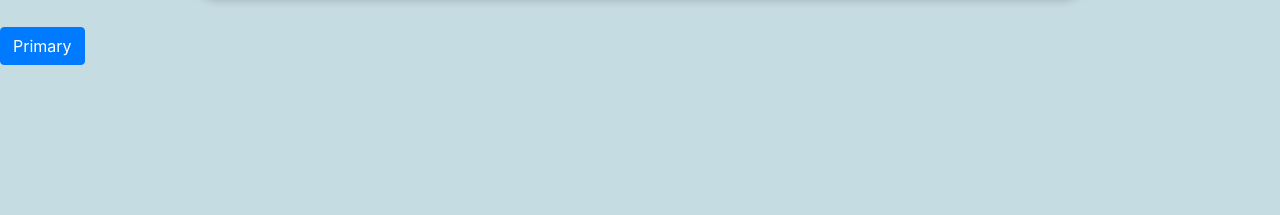
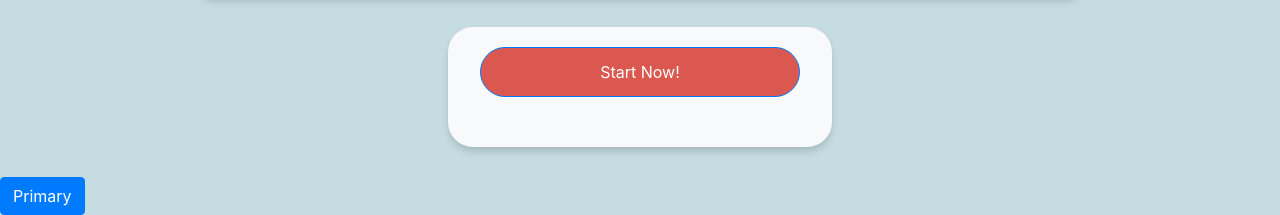
Before and after one commit to monghaii/AirBuddies-HackTX2019, a plain HTML site: page index.html in a window 1280 px wide. Shown: the part 1363-1578 px from the top of the page. Before the commit the page ends 1428 px from the top, so only its background shows below. Drawn offline with nearby package versions, Linux system fonts and the light colour scheme.

Commit message:
front page finalized, linked to application.html

```diff
--- a/frontend.js
+++ b/frontend.js
@@ -2,10 +2,5 @@ $(document).ready(function(e) {
     $("#test").click(function() {
         var interests = [true, false, true, true, false];
         var result getMatches("DFW", "JFK", 22, true, true, false, 3, interests)
-
-
-
-
-
     })
 });
--- a/index.html
+++ b/index.html
@@ -73,6 +73,9 @@
 
                 </div>
             </div>
+            <div class="buttonCard container bg-light">
+                <a href="application.html"><button type="button" id="test" class="btn btn-primary">Start Now!</button></a>
+            </div>
 
 
 
--- a/stylesheet.css
+++ b/stylesheet.css
@@ -17,6 +17,26 @@ h2 {
     color: #2B2D42 !important;
     border-radius: 25px;
     max-width: 70vw;
+}
+
+.buttonCard {
+    padding: 30px;
+    margin-bottom: 30px;
+    color: #2B2D42 !important;
+    border-radius: 25px;
+    max-width: 30vw;
+    min-height: 15vh;
+    text-align: center;
+}
+
+.buttonCard button {
+    background-color: #DB5851;
+    border-radius: 25px;
+    display: inline;
+    text-align: center;
+    margin: -10px;
+    min-height: 50px;
+    min-width: 25vw;
 }
 
 .bg-light {
```
Also changed, not shown: application.html (added).
